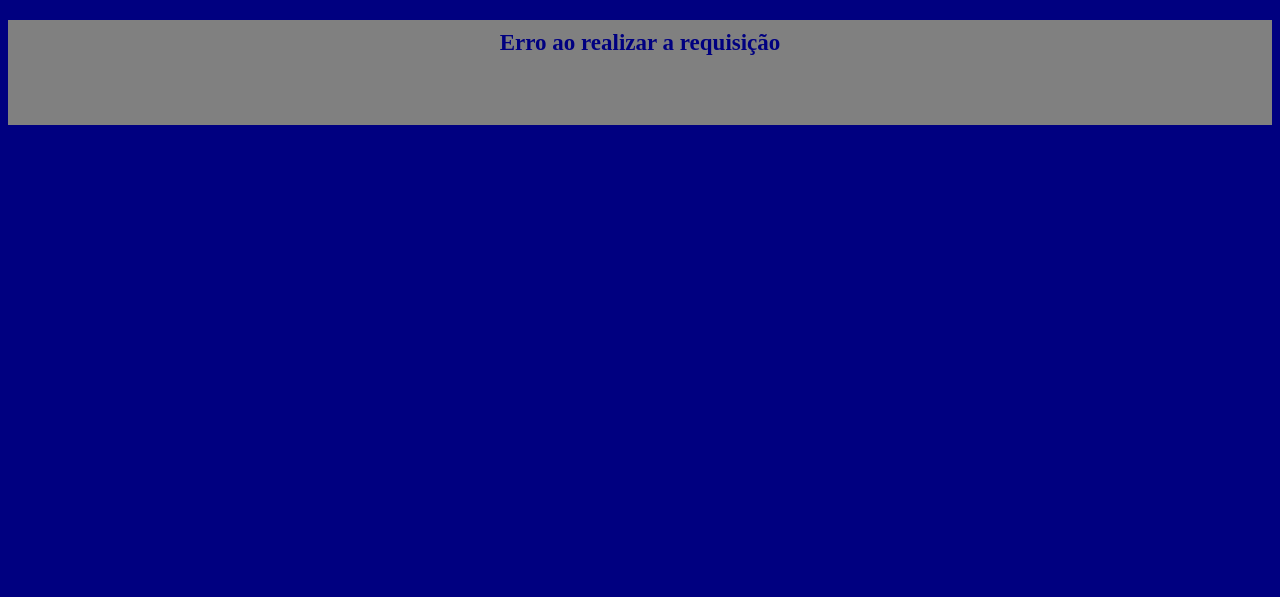
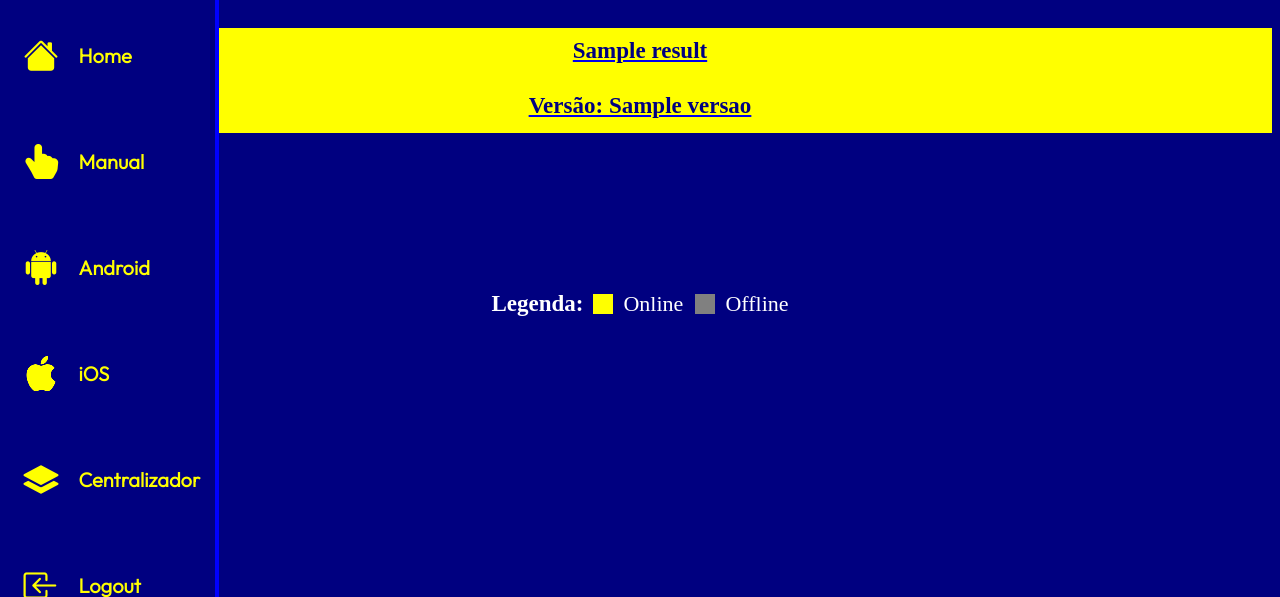
Before and after one commit to danielleal89/programasqa, a Flask app: template templates/centralizador.html in a window 1280 px wide. Shown: the top 597 px of the page. Before the commit the page ends 125 px from the top, so only its background shows below. Run offline with Flask 2, Linux system fonts and the light colour scheme; the template is opened without the code that fills it: most values are stand-ins (such as "Sample title", 1, 10 or a date in 2020).

Commit message:
Correcao centralizadores

```diff
--- a/templates/centralizador.html
+++ b/templates/centralizador.html
@@ -12,26 +12,31 @@
     setInterval(reloadPage, 120000); // Atualiza a página a cada 2 minutos
 </script>
 <body>
-    {% if results %}
+     <div class="grid-container">
          {% for result in results %}
             {% if result.json_data %}
-                    {% if result.response.get('status') == 200 %}
-                        {% for category, parameters in result.json_data['response']['parametros'].items() %}
+                <a href="{{ result.site }}">
                     <div class="grid-item">
-                                <h3>{{ category }}: {{ parameters }}</h3>
+                        <h2>{{ result.name }}</h2>
+                        <h2>Versão: {{ result.json_data.versaoCentralizador.versao }}</h2>
                     </div>
-                        {% endfor %}
+                    </a>
             {% else %}
+                <a href="{{ result.site }}">
                 <div class="error">
-                            <h2>Erro ao realizar a requisição</h2>
-                        </div>
-                    {% endif %}
-                {% else %}
-                    <div class="error">
+                    <h2>{{ result.name }}</h2>
                     <h2>Offline</h2>
                 </div>
+                </a>
             {% endif %}
         {% endfor %}
-        {% endif %}
+    </div>
+    <div class="legend-container">
+        <h3>Legenda:</h3>
+        <div class="online"></div> <span style="font-size: 22px;">Online</span>&nbsp;&nbsp;&nbsp;
+        <div class="offline"></div> <span style="font-size: 22px;">Offline</span>
+    </div>
+
+    {% extends "base.html" %}
 </body>
 </html>
```
Lines whose indentation alone changed are shown as unchanged.
